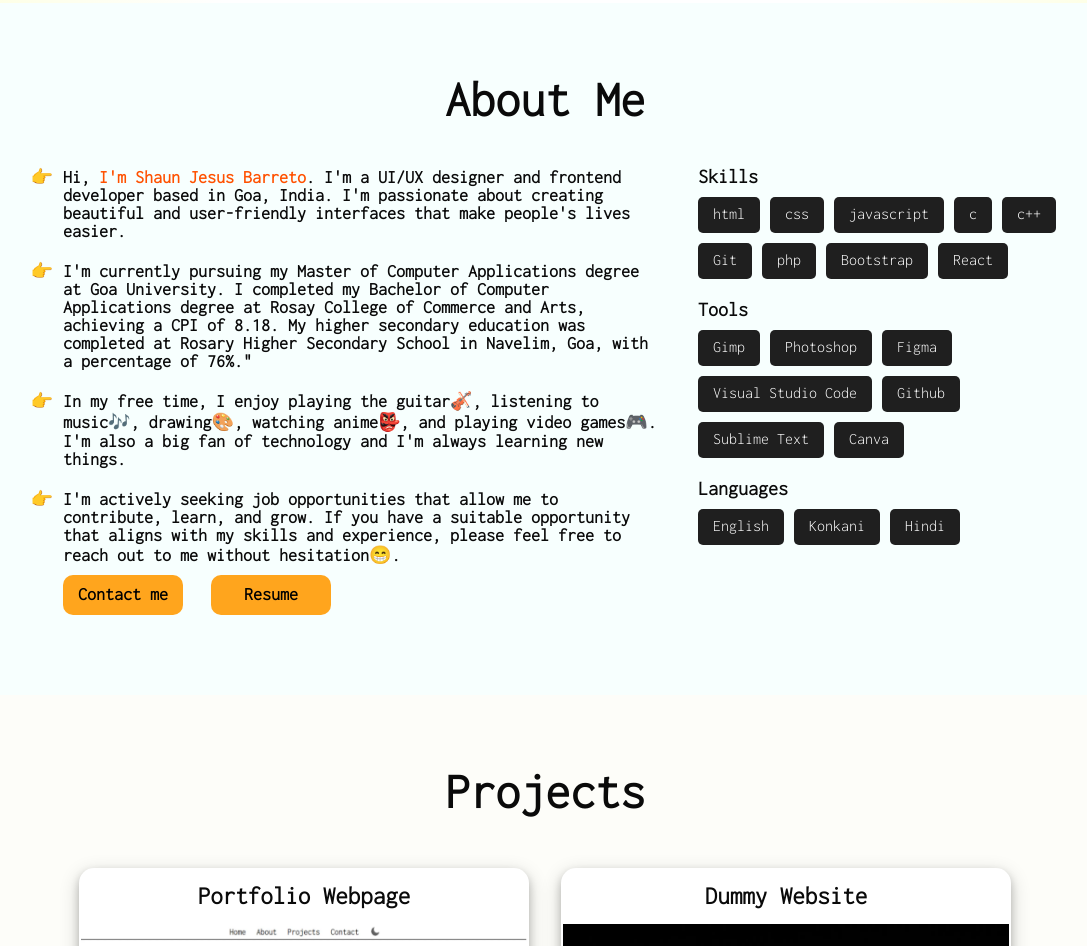
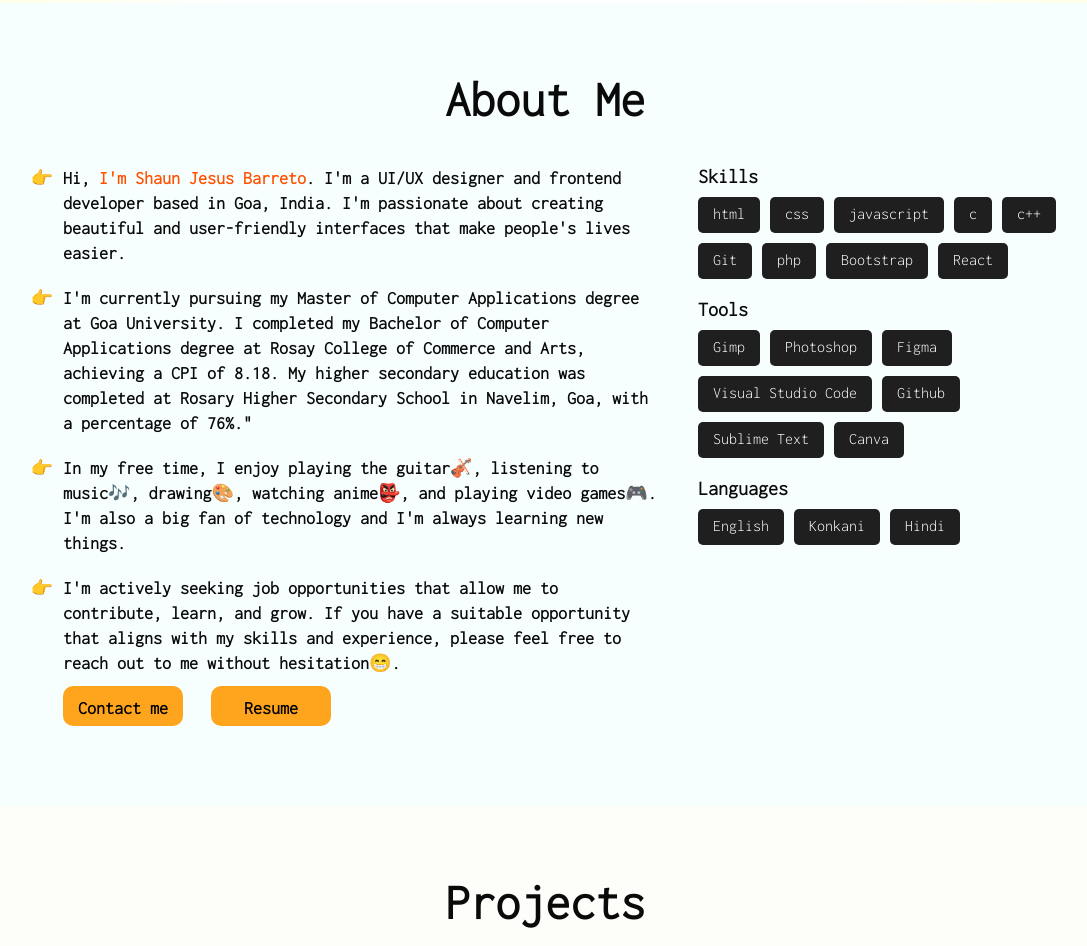
Before and after one commit to OBLIABLO/My-Portfolio, a plain HTML site: page index.html in a window 1280 px wide. Shown: the part 717-1663 px from the top of the page, without its empty margins (95-1182 px from the left). Drawn offline with nearby package versions, Linux system fonts and the light colour scheme; a web font is replaced by a local one.

Commit message:
line-height added

```diff
--- a/style.css
+++ b/style.css
@@ -143,6 +143,7 @@ i:hover{
     margin: 0 auto;
     justify-content:space-evenly;
     padding-bottom: 60px;
+    /* border-top: 2px solid orange; */
 }
 .about-header{
     text-align: center;
@@ -161,6 +162,7 @@ i:hover{
     font-family: 'Inconsolata', monospace;
     font-weight: 800;
     color: var(--black);
+    line-height: 25px;
 }
 .li-items:not(:last-child) {
     margin-bottom: 20px;
@@ -209,6 +211,7 @@ span{
 .skills-container{
     flex: 1;
     flex-basis: 250px;
+    /* border-left: 3px solid #ff9900; */
 }
 .skills-header ,.tools-header, .language-header{
     margin-top: 20px;
@@ -217,6 +220,7 @@ span{
     font-weight:bolder;
     font-size: 20px;
     color: var(--black);
+    /* padding-left: 20px; */
 }
 
 .skill-content, .tools-content, .language-content{
@@ -225,6 +229,7 @@ span{
     flex-wrap: wrap;
     gap: 10px;
     color: var(--white);
+    /* padding-left: 20px;   */
 }
 .item{
     height: 20px;
```
